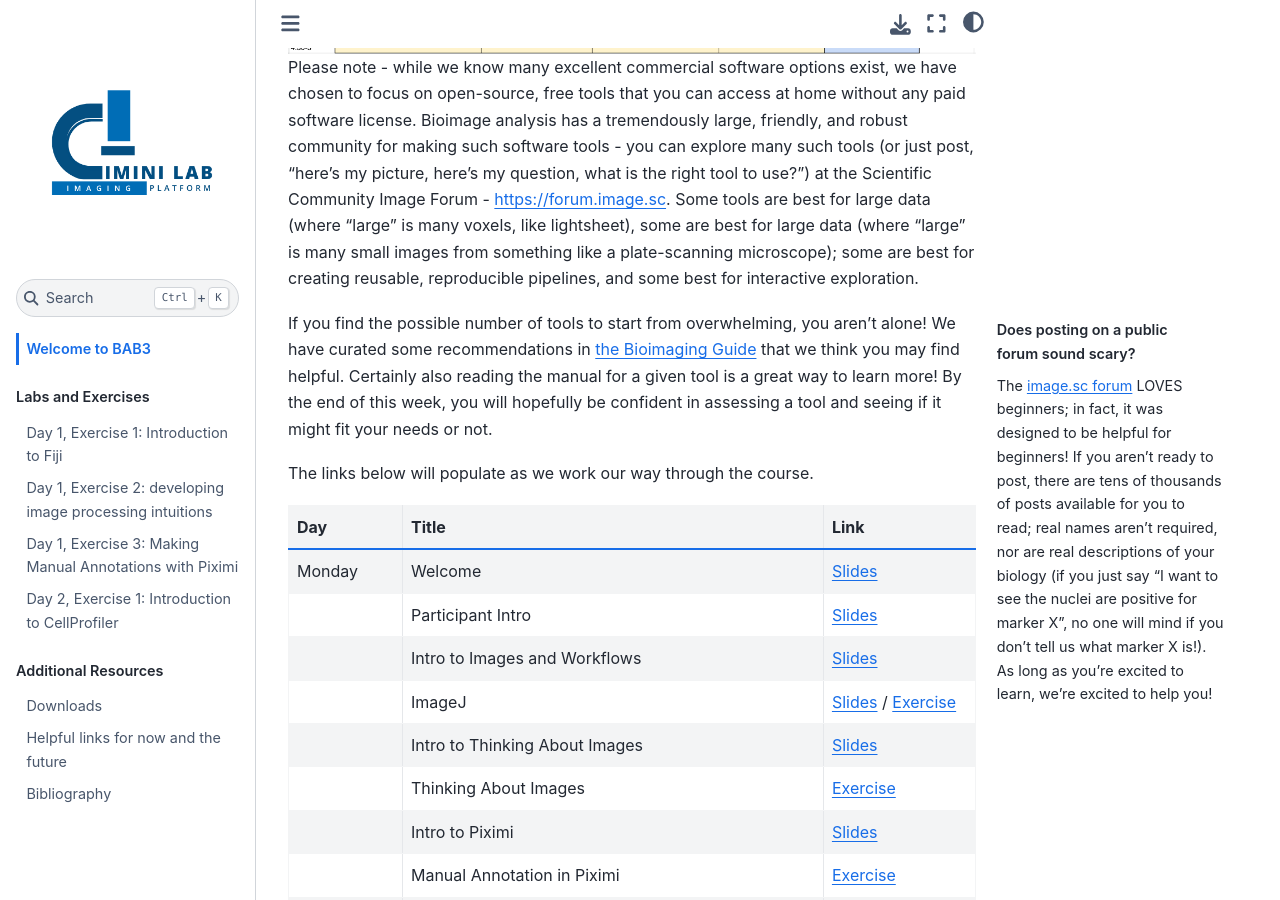
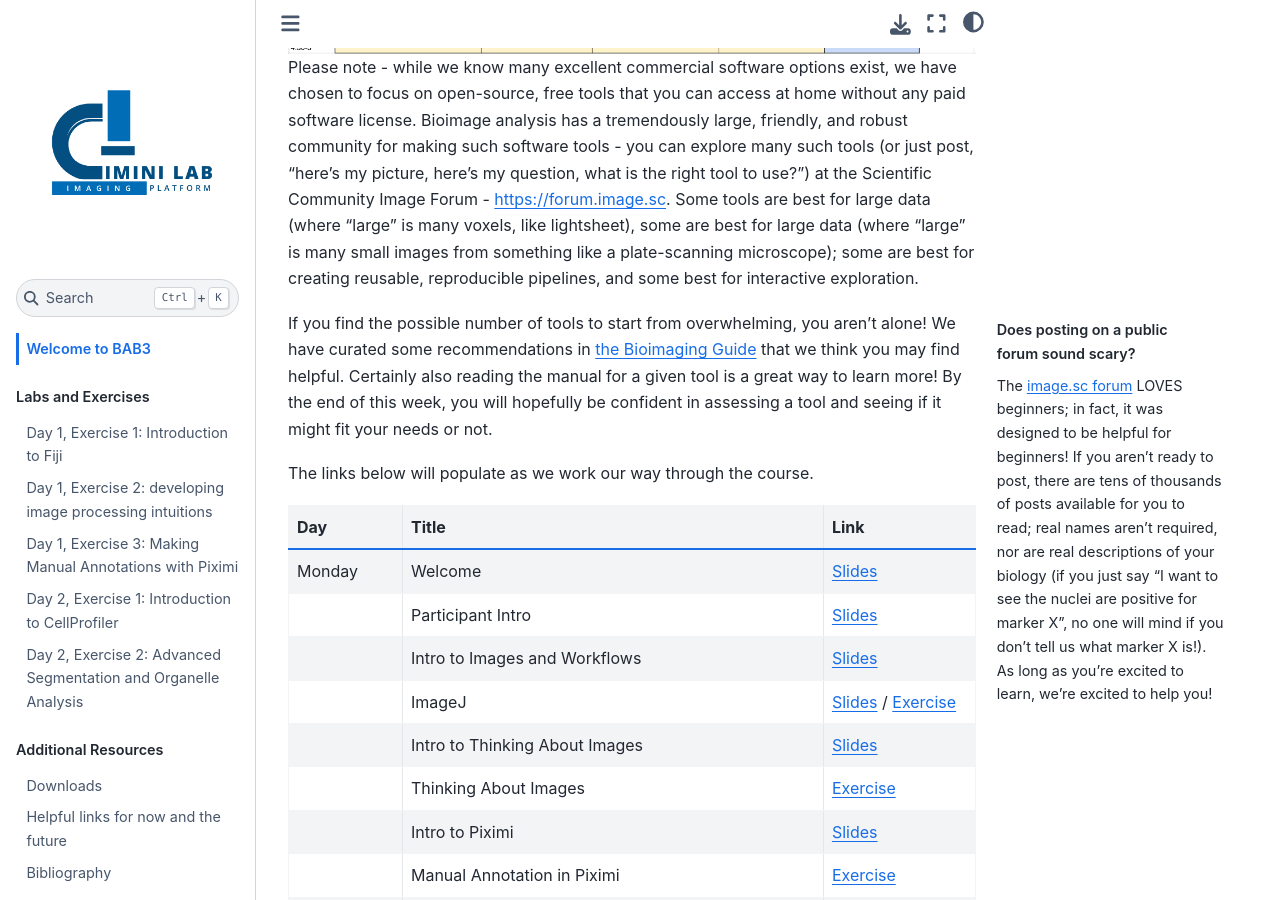
Before and after one commit to broadinstitute/BAB3, a Jupyter Book: the page built from docs/intro.md, in a window 1280 px wide and 900 px high, scrolled down 389 px. Built offline with Jupyter Book 1.0.4 settings and Sphinx 7.4.7 and the Sphinx Book theme 1.1.4, drawn with Linux system fonts in a browser that asks for light colours; part of the change alters nothing that is shown.

Commit message:
Day 2 early PM

```diff
--- a/docs/_toc.yml
+++ b/docs/_toc.yml
@@ -10,6 +10,7 @@ parts:
   - file: developing_intutions.md
   - file: Piximi_ManualAnnotation/Piximi.md
   - file: BeginnerSegmentation/CPbeginner_Segmentation.md
+  - file: AdvancedSegmentation/BBBC022_AnalysisExercise.md
 - caption:  Additional Resources
   chapters:
   - file: downloads
--- a/docs/intro.md
+++ b/docs/intro.md
@@ -28,8 +28,8 @@ The links below will populate as we work our way through the course.
 | | Manual Annotation in Piximi | [Exercise](Piximi_ManualAnnotation/Piximi.md) |
 | Tuesday | Classical Segmentation | [Slides](https://docs.google.com/presentation/d/1p9PFNboYmvywN9RIEZHshjxqMFZ2u0c4G9bAWkjvYbc/edit?slide=id.g3e4cdfd361a_2_73#slide=id.g3e4cdfd361a_2_73) |
 | | Intro to CellProfiler | [Exercise](BeginnerSegmentation/CPbeginner_Segmentation.md) |
-| | Thinking About Measurements | Slides |
-| | Advanced Segmentation in CellProfiler | Exercise |
+| | Thinking About Measurements | [Slides](https://docs.google.com/presentation/d/1cYoGZT_HUBnzFiTkt-Xn3-CI9JtRp0q-orOfJYX55Zc/edit?slide=id.g303d086ded7_0_1390#slide=id.g303d086ded7_0_1390) |
+| | Advanced Segmentation in CellProfiler | [Exercise](AdvancedSegmentation/BBBC022_AnalysisExercise.md) |
 | | Classical Machine Learning | Slides |
 | | CellProfiler Analyst | Exercise |
 | Wednesday | Pitfalls in Classic Machine Learning/Intro to Ilastik | Slides |
```
